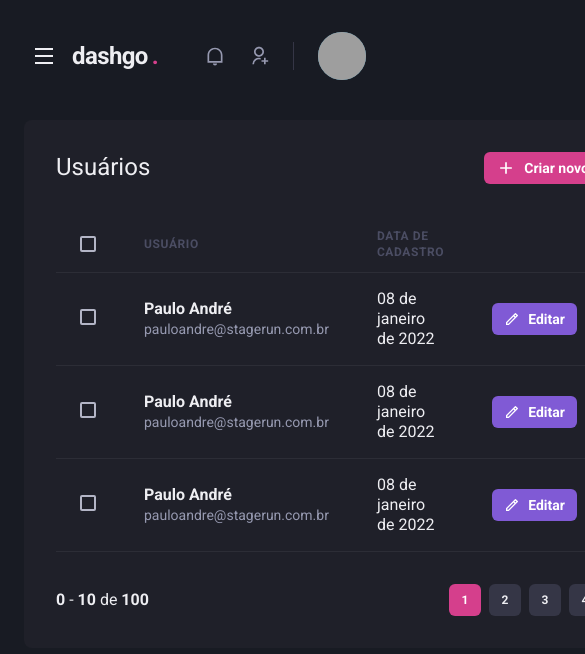
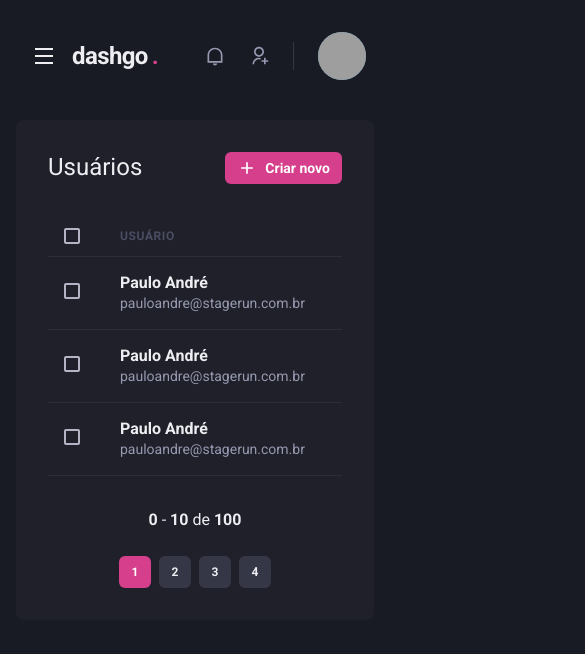
Before and after one commit to Paulotx/dashgo, a Next.js app: page /users in a window 390 px wide. Shown: the top 654 px of the page, 585 px wide, since content can reach past the window. Built offline with nearby package versions, Linux system fonts and the light colour scheme; grey boxes are pictures that could not be loaded.

Commit message:
Add responsive in Users

```diff
--- a/src/components/Pagination/index.tsx
+++ b/src/components/Pagination/index.tsx
@@ -1,19 +1,25 @@
-import { Box, HStack } from '@chakra-ui/react';
+import { Box, Stack } from '@chakra-ui/react';
 
 import { PaginationItem } from './PaginationItem';
 
 export function Pagination() {
     return (
-        <HStack mt="8" justify="space-between" align="center" spacing="6">
+        <Stack
+            direction={{ base: 'column', md: 'row' }}
+            mt="8"
+            justify="space-between"
+            align="center"
+            spacing="6"
+        >
             <Box>
                 <strong>0</strong> - <strong>10</strong> de <strong>100</strong>
             </Box>
-            <HStack>
+            <Stack direction="row">
                 <PaginationItem number={1} isCurrent />
                 <PaginationItem number={2} />
                 <PaginationItem number={3} />
                 <PaginationItem number={4} />
-            </HStack>
-        </HStack>
+            </Stack>
+        </Stack>
     );
 }
--- a/src/pages/dashboard.tsx
+++ b/src/pages/dashboard.tsx
@@ -68,7 +68,7 @@ export default function Dashboard() {
                 <Sidebar />
 
                 <SimpleGrid flex="1" gap="4" minChildWidth="320px" align="flex-start">
-                    <Box p="8" bg="gray.800" borderRadius={8} pb="4">
+                    <Box p={{ base: '4', md: '8' }} bg="gray.800" borderRadius={8} pb="4">
                         <Text fontSize="lg" mb="4">
                             Inscritos da Semana
                         </Text>
@@ -79,7 +79,7 @@ export default function Dashboard() {
                             height={160}
                         />
                     </Box>
-                    <Box p="8" bg="gray.800" borderRadius={8}>
+                    <Box p={{ base: '4', md: '8' }} bg="gray.800" borderRadius={8}>
                         <Text fontSize="lg" mb="4">
                             Taxa de abertura
                         </Text>
--- a/src/pages/users/index.tsx
+++ b/src/pages/users/index.tsx
@@ -14,6 +14,7 @@ import {
     Th,
     Thead,
     Tr,
+    useBreakpointValue,
 } from '@chakra-ui/react';
 
 import { Header } from '../../components/Header';
@@ -21,11 +22,16 @@ import { Pagination } from '../../components/Pagination';
 import { Sidebar } from '../../components/Sidebar';
 
 export default function ListUsers() {
+    const isWideVersion = useBreakpointValue({
+        base: false,
+        lg: true,
+    });
+
     return (
         <Box>
             <Header />
 
-            <Flex w="100%" my="6" maxWidth={1480} mx="auto" px="6">
+            <Flex my="6" maxWidth={1480} mx="auto" px={{ base: '4', lg: '6' }}>
                 <Sidebar />
 
                 <Box flex="1" borderRadius={8} bg="gray.800" p="8">
@@ -48,17 +54,21 @@ export default function ListUsers() {
                     <Table colorScheme="whiteAlpha">
                         <Thead>
                             <Tr>
-                                <Th px="6" color="gray.300" width="8">
+                                <Th
+                                    px={{ base: '4', lg: '6' }}
+                                    color="gray.300"
+                                    width="8"
+                                >
                                     <Checkbox colorScheme="pink" />
                                 </Th>
                                 <Th>Usuário</Th>
-                                <Th>Data de cadastro</Th>
-                                <Th width="8" />
+                                {isWideVersion && <Th>Data de cadastro</Th>}
+                                {isWideVersion && <Th width="8" />}
                             </Tr>
                         </Thead>
                         <Tbody>
                             <Tr>
-                                <Td px="6">
+                                <Td px={{ base: '4', lg: '6' }}>
                                     <Checkbox colorScheme="pink" />
                                 </Td>
                                 <Td>
@@ -69,23 +79,27 @@ export default function ListUsers() {
                                         </Text>
                                     </Box>
                                 </Td>
-                                <Td>08 de janeiro de 2022</Td>
-                                <Td>
+                                {isWideVersion && <Td>08 de janeiro de 2022</Td>}
+                                {isWideVersion && (
+                                    <Td px={{ base: '4', lg: '6' }}>
                                         <Button
                                             as="a"
                                             size="sm"
                                             fontSize="sm"
                                             colorScheme="purple"
-                                        leftIcon={
-                                            <Icon as={RiPencilLine} fontSize="16" />
-                                        }
                                         >
-                                        Editar
+                                            <Icon
+                                                as={RiPencilLine}
+                                                fontSize="16"
+                                                mr={isWideVersion ? '2' : '0'}
+                                            />
+                                            {isWideVersion && 'Editar'}
                                         </Button>
                                     </Td>
+                                )}
                             </Tr>
                             <Tr>
-                                <Td px="6">
+                                <Td px={{ base: '4', lg: '6' }}>
                                     <Checkbox colorScheme="pink" />
                                 </Td>
                                 <Td>
@@ -96,23 +110,27 @@ export default function ListUsers() {
                                         </Text>
                                     </Box>
                                 </Td>
-                                <Td>08 de janeiro de 2022</Td>
-                                <Td>
+                                {isWideVersion && <Td>08 de janeiro de 2022</Td>}
+                                {isWideVersion && (
+                                    <Td px={{ base: '4', lg: '6' }}>
                                         <Button
                                             as="a"
                                             size="sm"
                                             fontSize="sm"
                                             colorScheme="purple"
-                                        leftIcon={
-                                            <Icon as={RiPencilLine} fontSize="16" />
-                                        }
                                         >
-                                        Editar
+                                            <Icon
+                                                as={RiPencilLine}
+                                                fontSize="16"
+                                                mr={isWideVersion ? '2' : '0'}
+                                            />
+                                            {isWideVersion && 'Editar'}
                                         </Button>
                                     </Td>
+                                )}
                             </Tr>
                             <Tr>
-                                <Td px="6">
+                                <Td px={{ base: '4', lg: '6' }}>
                                     <Checkbox colorScheme="pink" />
                                 </Td>
                                 <Td>
@@ -123,20 +141,24 @@ export default function ListUsers() {
                                         </Text>
                                     </Box>
                                 </Td>
-                                <Td>08 de janeiro de 2022</Td>
-                                <Td>
+                                {isWideVersion && <Td>08 de janeiro de 2022</Td>}
+                                {isWideVersion && (
+                                    <Td px={{ base: '4', lg: '6' }}>
                                         <Button
                                             as="a"
                                             size="sm"
                                             fontSize="sm"
                                             colorScheme="purple"
-                                        leftIcon={
-                                            <Icon as={RiPencilLine} fontSize="16" />
-                                        }
                                         >
-                                        Editar
+                                            <Icon
+                                                as={RiPencilLine}
+                                                fontSize="16"
+                                                mr={isWideVersion ? '2' : '0'}
+                                            />
+                                            {isWideVersion && 'Editar'}
                                         </Button>
                                     </Td>
+                                )}
                             </Tr>
                         </Tbody>
                     </Table>
```
Also changed, not shown: src/pages/users/create.tsx (+12 -4 lines). Lines whose indentation alone changed are shown as unchanged.
